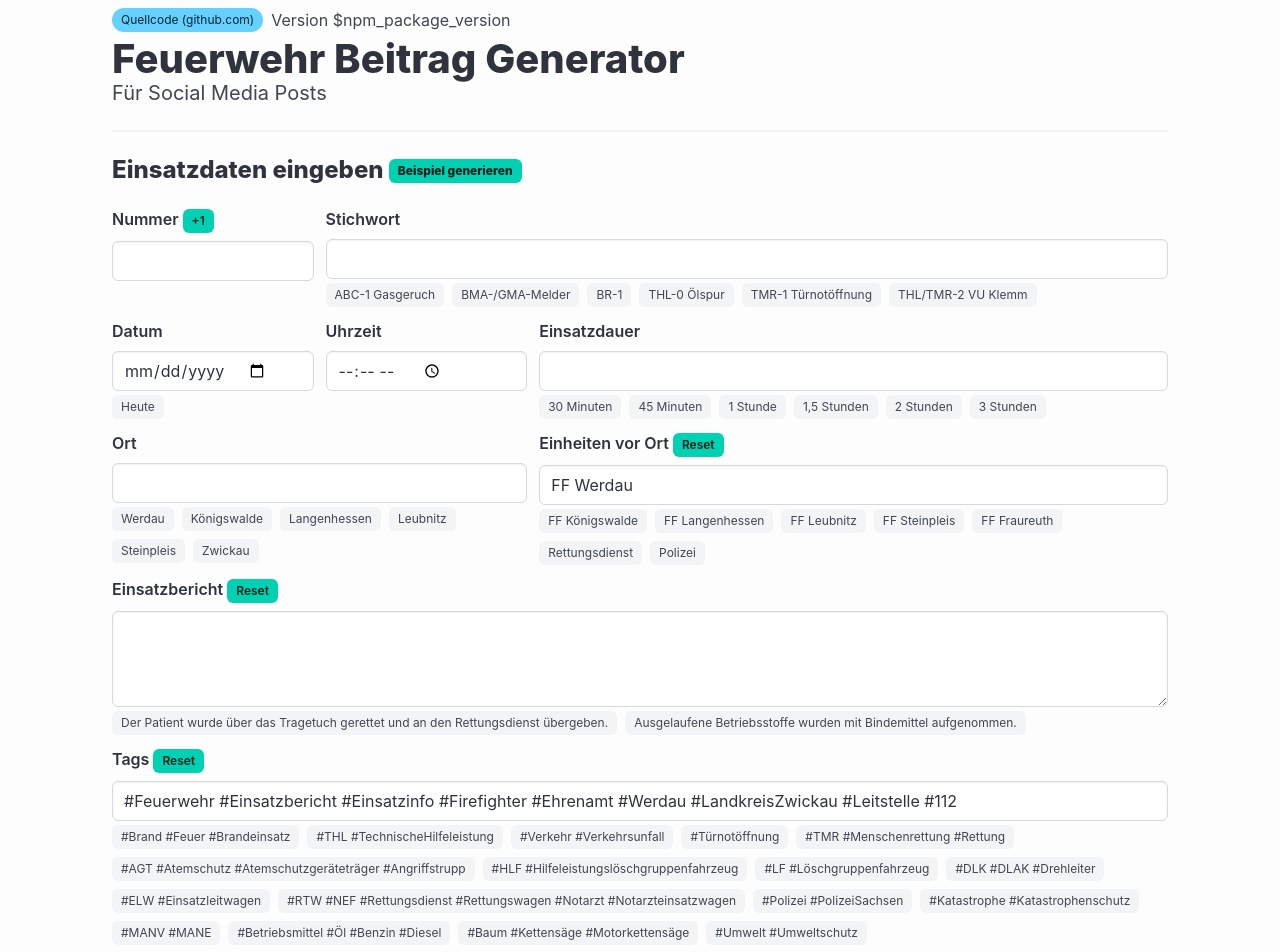
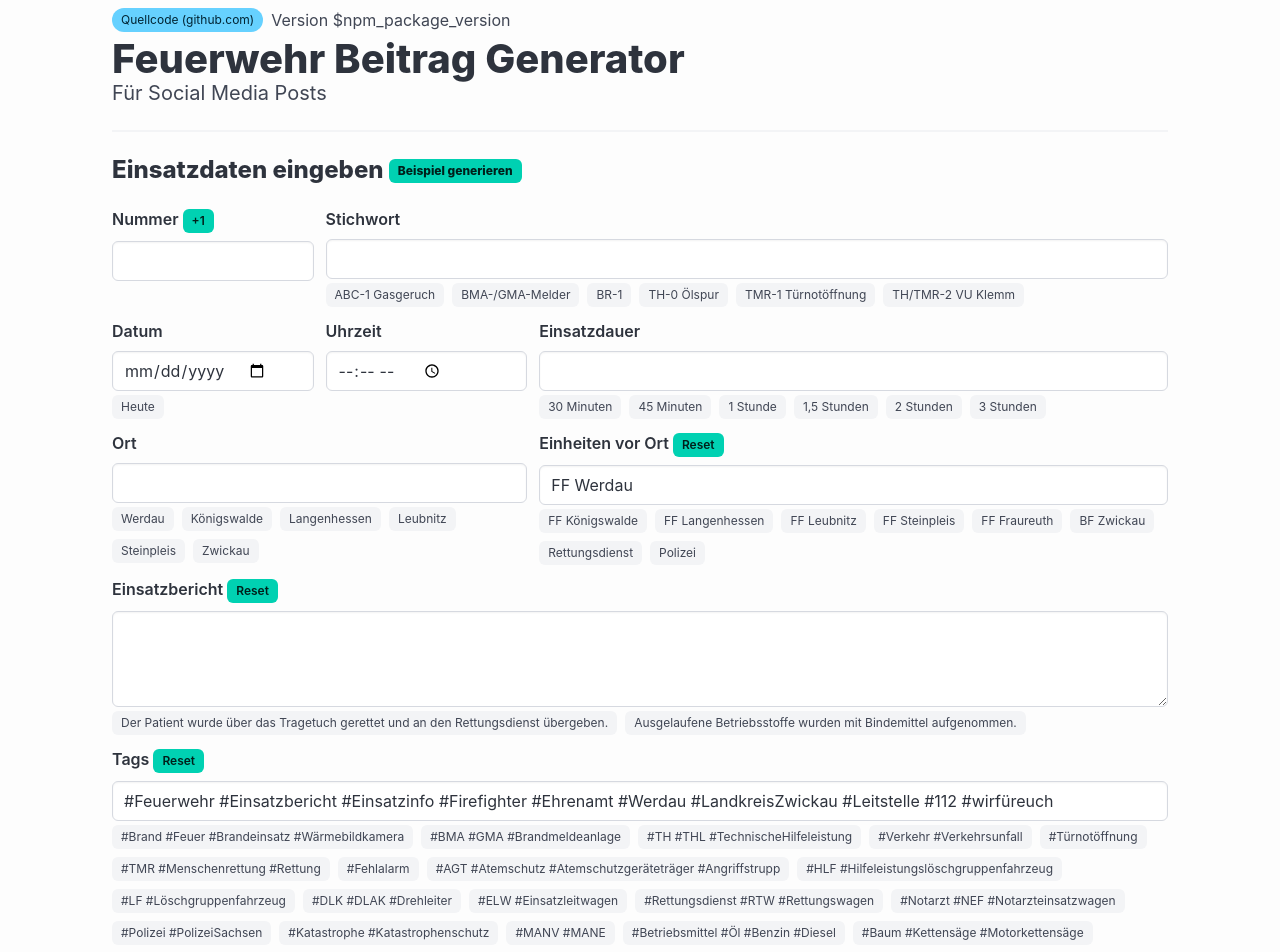
Before and after one commit to turbopixel/Feuerwehr-Beitrag-Generator, a Vue app: page / in a window 1280 px wide. Shown: the top 952 px of the page. Built offline with nearby package versions, Linux system fonts and the light colour scheme.

Commit message:
neue Tags, geänderte Tags, neue Einheit, THL -> TH

```diff
--- a/src/components/LayoutForm.vue
+++ b/src/components/LayoutForm.vue
@@ -1,7 +1,7 @@
 <script>
 import moment from 'moment';
 
-const default_tags = '#Feuerwehr #Einsatzbericht #Einsatzinfo #Firefighter #Ehrenamt #Werdau #LandkreisZwickau #Leitstelle #112';
+const default_tags = '#Feuerwehr #Einsatzbericht #Einsatzinfo #Firefighter #Ehrenamt #Werdau #LandkreisZwickau #Leitstelle #112 #wirfüreuch';
 const default_einheiten = 'FF Werdau';
 
 export default {
@@ -133,9 +133,9 @@ export default {
               <span class="tag is-clickable" @click="set_stichwort">ABC-1 Gasgeruch</span>
               <span class="tag is-clickable" @click="set_stichwort">BMA-/GMA-Melder</span>
               <span class="tag is-clickable" @click="set_stichwort">BR-1</span>
-              <span class="tag is-clickable" @click="set_stichwort">THL-0 Ölspur</span>
+              <span class="tag is-clickable" @click="set_stichwort">TH-0 Ölspur</span>
               <span class="tag is-clickable" @click="set_stichwort">TMR-1 Türnotöffnung</span>
-              <span class="tag is-clickable" @click="set_stichwort">THL/TMR-2 VU Klemm</span>
+              <span class="tag is-clickable" @click="set_stichwort">TH/TMR-2 VU Klemm</span>
             </div>
           </div>
         </div>
@@ -190,6 +190,7 @@ export default {
               <span class="tag is-clickable" @click="set_einheiten">FF Leubnitz</span>
               <span class="tag is-clickable" @click="set_einheiten">FF Steinpleis</span>
               <span class="tag is-clickable" @click="set_einheiten">FF Fraureuth</span>
+              <span class="tag is-clickable" @click="set_einheiten">BF Zwickau</span>
               <span class="tag is-clickable" @click="set_einheiten">Rettungsdienst</span>
               <span class="tag is-clickable" @click="set_einheiten">Polizei</span>
             </div>
@@ -211,17 +212,20 @@ export default {
           <input type="text" class="input" v-model="tags" id="tags">
           <div class="help">
             <div class="tags">
-              <span class="tag is-clickable" @click="set_tags">#Brand #Feuer #Brandeinsatz</span>
-              <span class="tag is-clickable" @click="set_tags">#THL #TechnischeHilfeleistung</span>
+              <span class="tag is-clickable" @click="set_tags">#Brand #Feuer #Brandeinsatz #Wärmebildkamera</span>
+              <span class="tag is-clickable" @click="set_tags">#BMA #GMA #Brandmeldeanlage</span>
+              <span class="tag is-clickable" @click="set_tags">#TH #THL #TechnischeHilfeleistung</span>
               <span class="tag is-clickable" @click="set_tags">#Verkehr #Verkehrsunfall</span>
               <span class="tag is-clickable" @click="set_tags">#Türnotöffnung</span>
               <span class="tag is-clickable" @click="set_tags">#TMR #Menschenrettung #Rettung</span>
+              <span class="tag is-clickable" @click="set_tags">#Fehlalarm</span>
               <span class="tag is-clickable" @click="set_tags">#AGT #Atemschutz #Atemschutzgeräteträger #Angriffstrupp</span>
               <span class="tag is-clickable" @click="set_tags">#HLF #Hilfeleistungslöschgruppenfahrzeug</span>
               <span class="tag is-clickable" @click="set_tags">#LF #Löschgruppenfahrzeug</span>
               <span class="tag is-clickable" @click="set_tags">#DLK #DLAK #Drehleiter</span>
               <span class="tag is-clickable" @click="set_tags">#ELW #Einsatzleitwagen</span>
-              <span class="tag is-clickable" @click="set_tags">#RTW #NEF #Rettungsdienst #Rettungswagen #Notarzt #Notarzteinsatzwagen</span>
+              <span class="tag is-clickable" @click="set_tags">#Rettungsdienst #RTW #Rettungswagen</span>
+              <span class="tag is-clickable" @click="set_tags">#Notarzt #NEF #Notarzteinsatzwagen</span>
               <span class="tag is-clickable" @click="set_tags">#Polizei #PolizeiSachsen</span>
               <span class="tag is-clickable" @click="set_tags">#Katastrophe #Katastrophenschutz</span>
               <span class="tag is-clickable" @click="set_tags">#MANV #MANE</span>
```
